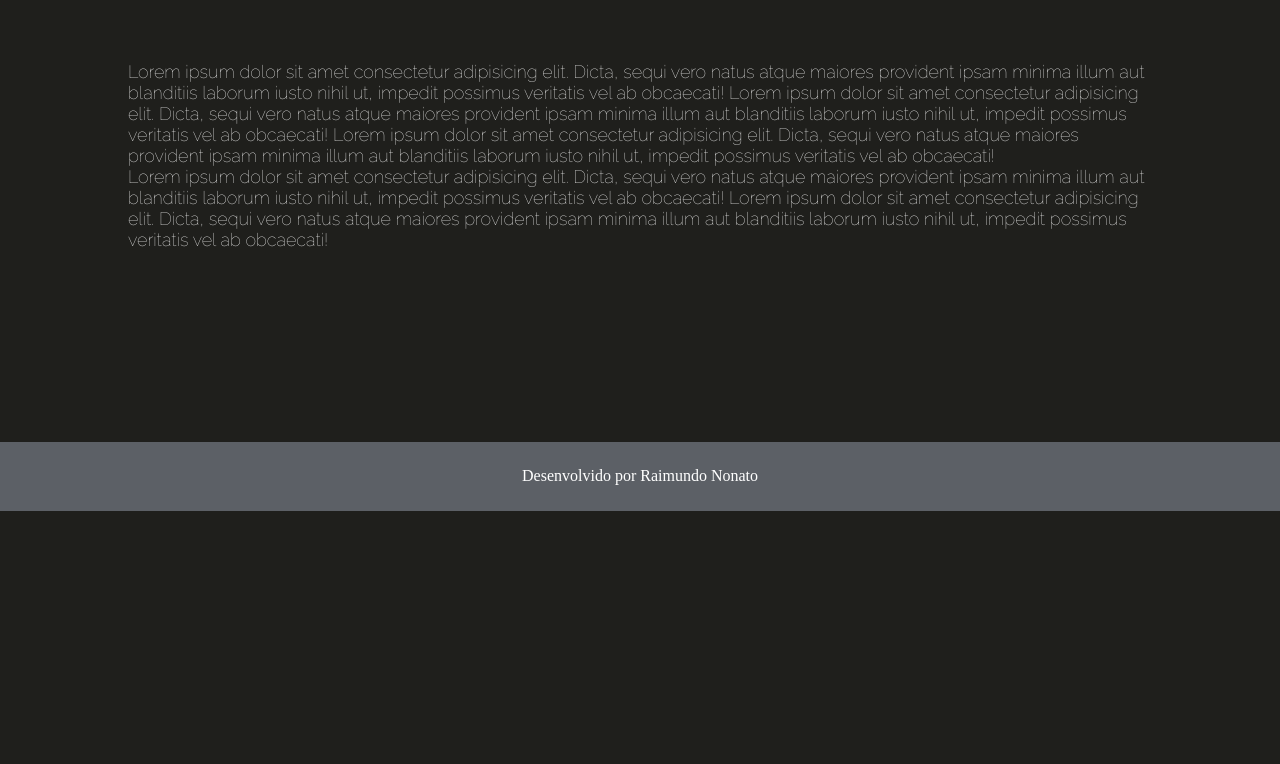
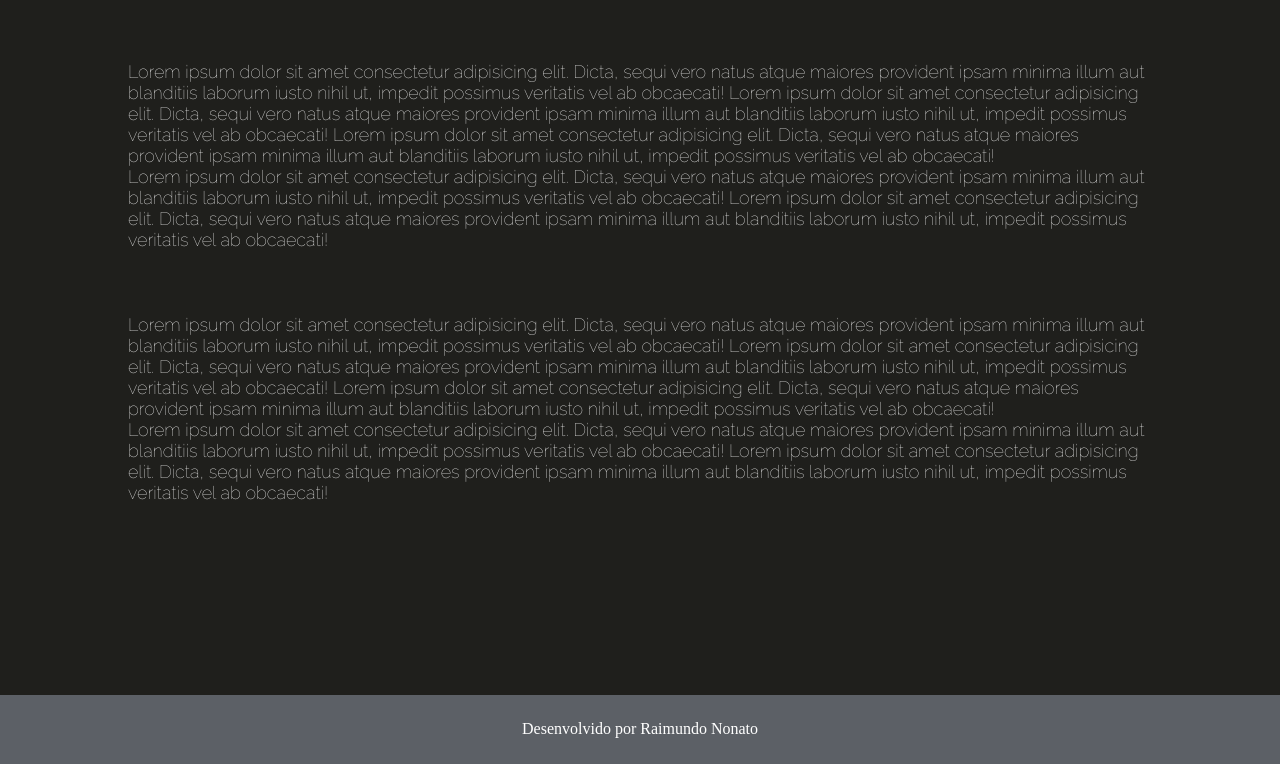
Before and after one commit to RaimundoNonat/portifolio, a plain HTML site: page assets/index.html in a window 1280 px wide. Shown: the part 801-1565 px from the top of the page. Before the commit the page ends 1312 px from the top, so only its background shows below. Drawn offline with Linux system fonts and the light colour scheme; a web font is replaced by a local one.

Commit message:
atualizando

```diff
--- a/assets/index.html
+++ b/assets/index.html
@@ -50,6 +50,19 @@
             ipsam minima illum aut blanditiis laborum iusto nihil ut, impedit possimus veritatis vel ab obcaecati!</p>
     </div>
 
+    <div class="descricao">
+        <p>Lorem ipsum dolor sit amet consectetur adipisicing elit. Dicta, sequi vero natus atque maiores provident
+            ipsam minima illum aut blanditiis laborum iusto nihil ut, impedit possimus veritatis vel ab obcaecati!
+            Lorem ipsum dolor sit amet consectetur adipisicing elit. Dicta, sequi vero natus atque maiores provident
+            ipsam minima illum aut blanditiis laborum iusto nihil ut, impedit possimus veritatis vel ab obcaecati! Lorem
+            ipsum dolor sit amet consectetur adipisicing elit. Dicta, sequi vero natus atque maiores provident ipsam
+            minima illum aut blanditiis laborum iusto nihil ut, impedit possimus veritatis vel ab obcaecati!</p>
+        <p>Lorem ipsum dolor sit amet consectetur adipisicing elit. Dicta, sequi vero natus atque maiores provident
+            ipsam minima illum aut blanditiis laborum iusto nihil ut, impedit possimus veritatis vel ab obcaecati!
+            Lorem ipsum dolor sit amet consectetur adipisicing elit. Dicta, sequi vero natus atque maiores provident
+            ipsam minima illum aut blanditiis laborum iusto nihil ut, impedit possimus veritatis vel ab obcaecati!</p>
+    </div>
+
     <footer>
         <p>Desenvolvido por Raimundo Nonato</p>
     </footer>
```
